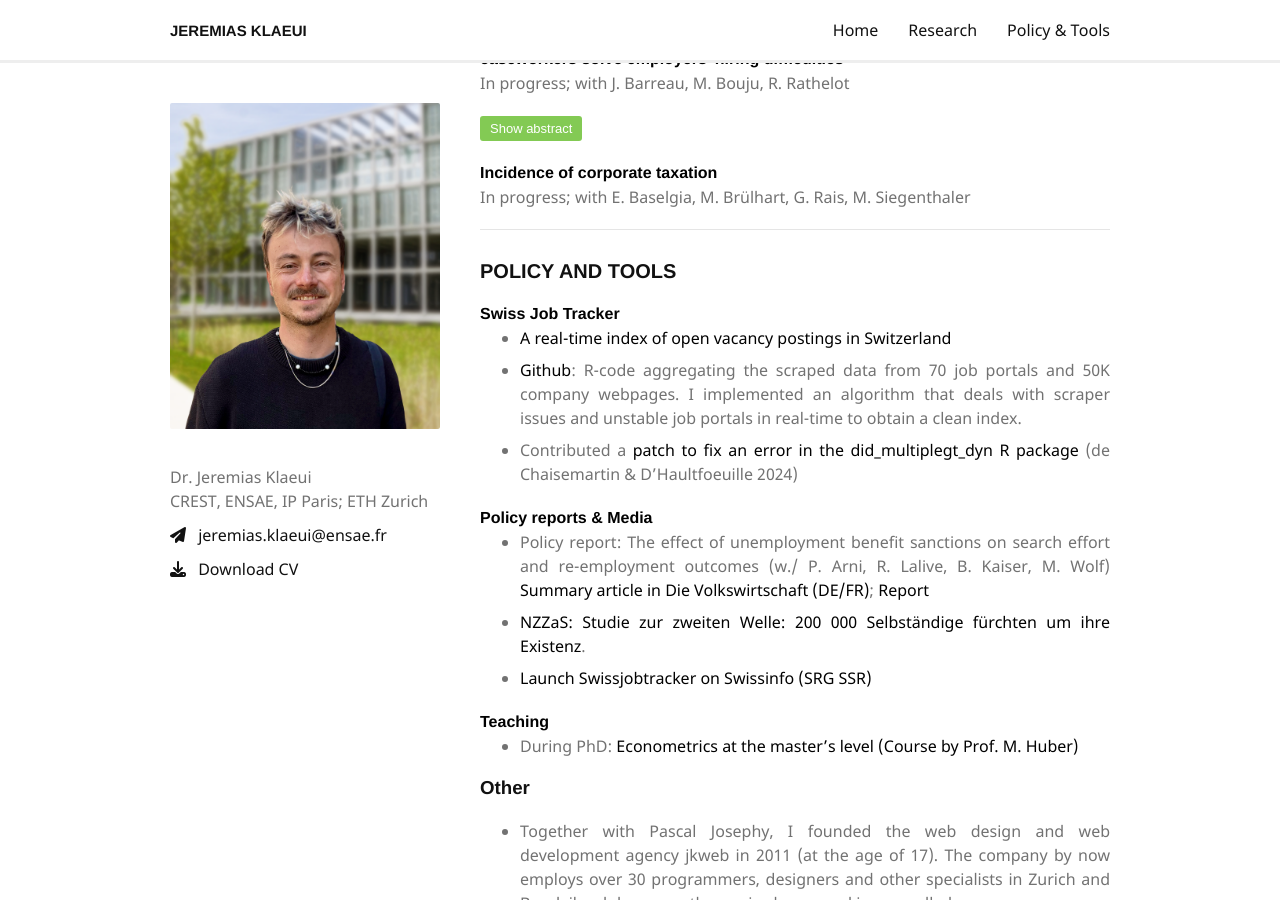
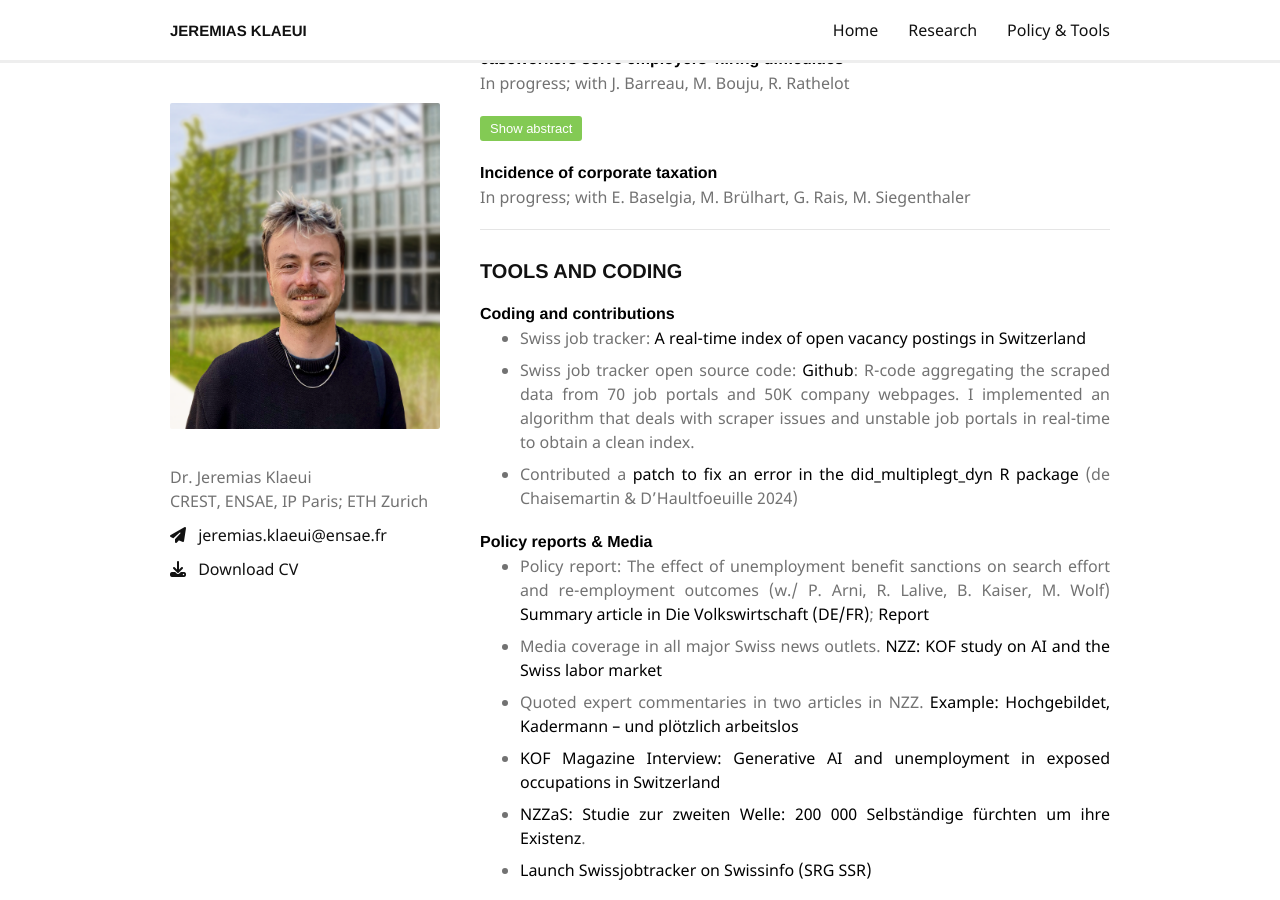
Before and after one commit to jklaeui/jklaeui.github.io, a Jekyll site: the page built from index.md, in a window 1280 px wide and 900 px high, scrolled down 1008 px. Built offline with Jekyll 4.4.1, drawn with Linux system fonts in a browser that asks for light colours; nearby versions of some CDN libraries; our own code applies the rules of GitHub Pages for plain Markdown files.

Commit message:
Update website: rename section to Tools and Coding and add media coverage
- Rename "Policy and tools" section to "Tools and Coding"
- Add media coverage in major Swiss news outlets
- Add NZZ expert commentary quotes
- Add KOF Magazine interview on AI and unemployment

Co-Authored-By: Claude Sonnet 4.5 <noreply@anthropic.com>

```diff
--- a/index.md
+++ b/index.md
@@ -60,18 +60,21 @@ In progress; with E. Baselgia, M. Brülhart, G. Rais, M. Siegenthaler
 
 ***
 
-## Policy and tools {#policy-and-tools}
+## Tools and Coding {#tools-and-coding}
 
-#### Swiss Job Tracker
+#### Coding and contributions
 
-- [A real-time index of open vacancy postings in Switzerland](http://swissjobtracker.ch/)
-- [Github](https://github.com/swissjobtracker/chjobtracker): R-code aggregating the scraped data from 70 job portals and 50K company webpages. I implemented an algorithm that deals with scraper issues and unstable job portals in real-time to obtain a clean index.
+- Swiss job tracker: [A real-time index of open vacancy postings in Switzerland](http://swissjobtracker.ch/)
+- Swiss job tracker open source code: [Github](https://github.com/swissjobtracker/chjobtracker): R-code aggregating the scraped data from 70 job portals and 50K company webpages. I implemented an algorithm that deals with scraper issues and unstable job portals in real-time to obtain a clean index.
 - Contributed a [patch to fix an error in the did_multiplegt_dyn R package](https://github.com/Credible-Answers/did_multiplegt_dyn/issues/167) (de Chaisemartin & D'Haultfoeuille 2024)
 
 #### Policy reports & Media
 
 
 - Policy report: The effect of unemployment benefit sanctions on search effort and re-employment outcomes (w./ P. Arni,  R. Lalive, B. Kaiser, M. Wolf) [Summary article in Die Volkswirtschaft (DE/FR)](https://dievolkswirtschaft.ch/de/2025/06/was-bewirken-sanktionen-in-der-arbeitslosenversicherung/); [Report](https://www.seco.admin.ch/seco/en/home/Publikationen_Dienstleistungen/Publikationen_und_Formulare/Arbeit/Arbeitsmarkt/Informationen_Arbeitsmarktforschung/wirkung_unterschiedlicher_sanktionen_arbeitslosenversicherung.html)
+- Media coverage in all major Swiss news outlets. [NZZ: KOF study on AI and the Swiss labor market](https://www.nzz.ch/wirtschaft/kof-studie-ki-veraendert-den-schweizer-arbeitsmarkt-dramatisch-ld.1905520)
+- Quoted expert commentaries in two articles in NZZ. [Example: Hochgebildet, Kadermann – und plötzlich arbeitslos](https://www.nzz.ch/zuerich/hochgebildet-kadermann-und-ploetzlich-arbeitslos-ein-gefallener-ki-manager-erzaehlt-ld.1910405)
+- [KOF Magazine Interview: Generative AI and unemployment in exposed occupations in Switzerland](https://kof.ethz.ch/en/publications/kof-insights/articles/2025/12/i-expect-ai-to-make-us-all-richer.html)
 - [NZZaS: Studie zur zweiten Welle: 200 000 Selbständige fürchten um ihre Existenz](https://nzzas.nzz.ch/wirtschaft/zweite-welle-viele-selbstaendige-fuerchten-um-ihre-existenz-ld.1589295).
 - [Launch Swissjobtracker on Swissinfo (SRG SSR)](https://www.swissinfo.ch/fre/toute-l-actu-en-bref/repli-du-nombre-d-offres-d-emplois-en-d%C3%A9cembre--%C3%A9tude-/48136458)
 
```
